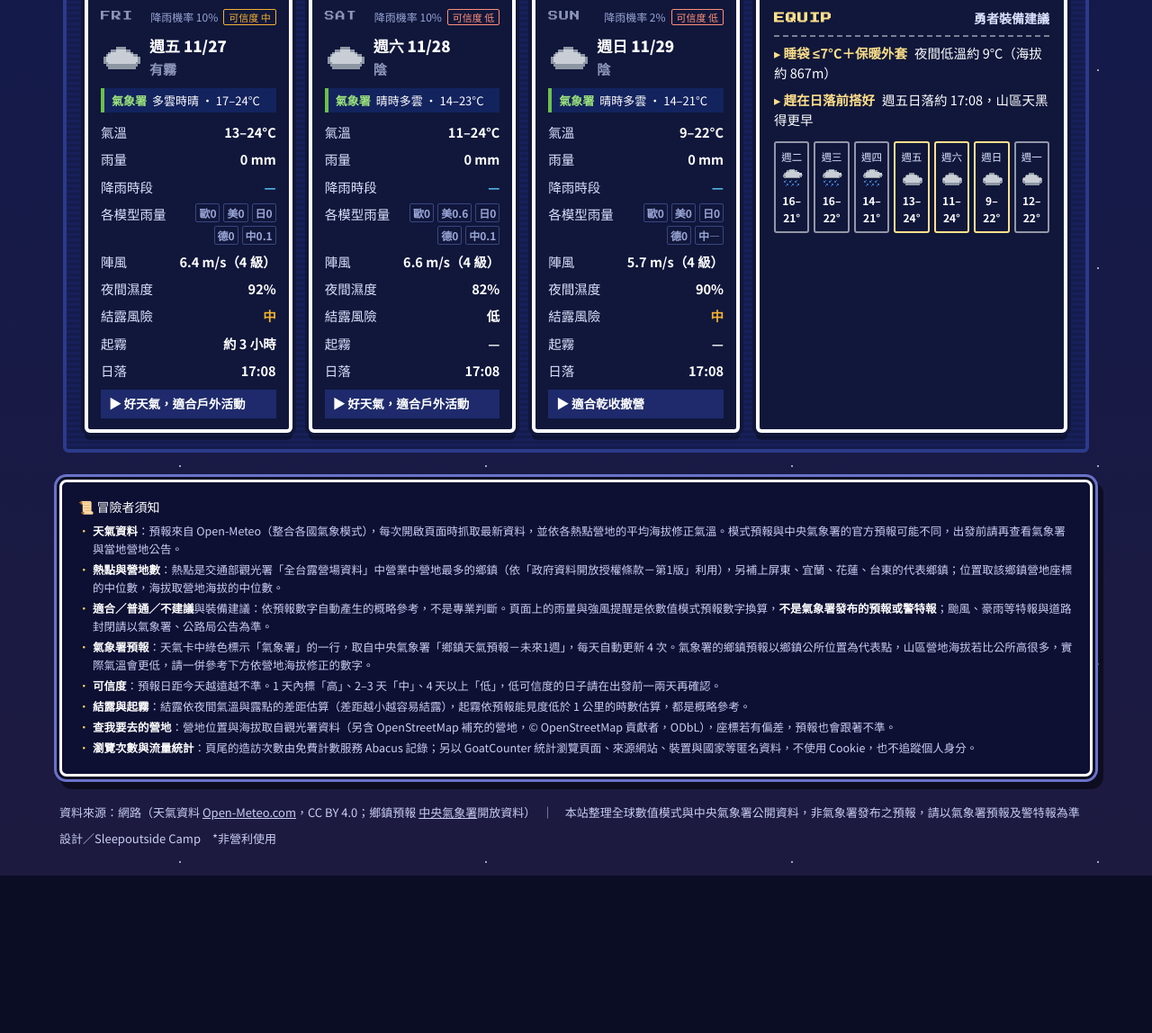
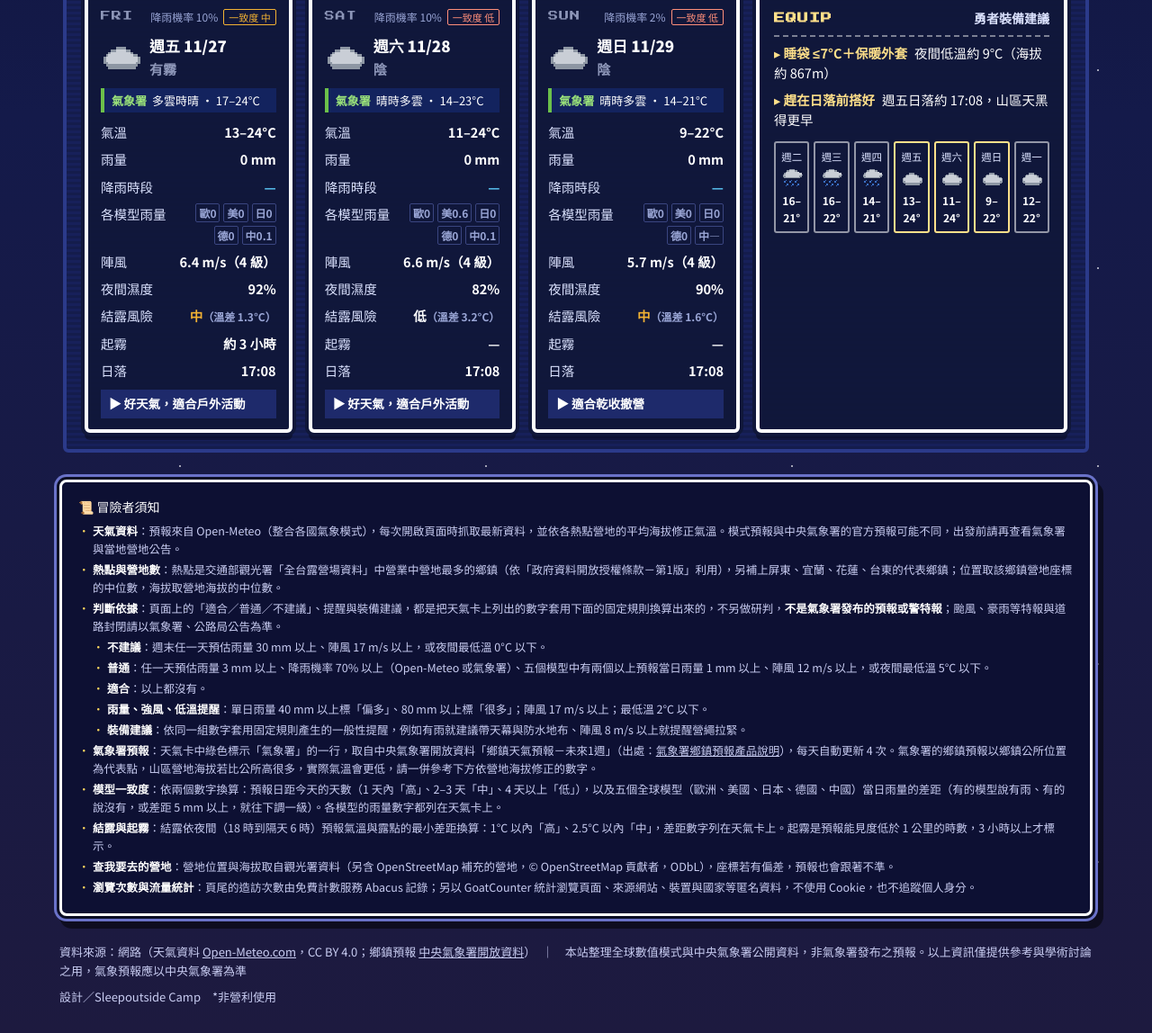
Before and after one commit to sleepoutside/hero-camping-map, a plain HTML site: page index.html in a window 1280 px wide. Shown: the part 1402-2550 px from the top of the page at 90% size. Before the commit the page ends 2375 px from the top, so only its background shows below. Drawn offline with nearby package versions, Linux system fonts and the light colour scheme; a web font is replaced by a local one.

Commit message:
依氣象署回覆調整：公開判斷規則、可信度改為模型一致度並說明換算、結露附溫差、註明鄉鎮預報出處、加上指定免責標語
Co-Authored-By: Claude Opus 5.5 <noreply@anthropic.com>
Claude-Session: https://claude.ai/code/session_014sz8NWXRvMUHDC7oyemVk4

```diff
--- a/index.html
+++ b/index.html
@@ -343,10 +343,17 @@ footer,footer .sig{color:#c9cdf2}
     <ul>
       <li><b>天氣資料</b>：預報來自 Open-Meteo（整合各國氣象模式），每次開啟頁面時抓取最新資料，並依各熱點營地的平均海拔修正氣溫。模式預報與中央氣象署的官方預報可能不同，出發前請再查看氣象署與當地營地公告。</li>
       <li><b>熱點與營地數</b>：熱點是交通部觀光署「全台露營場資料」中營業中營地最多的鄉鎮（依「政府資料開放授權條款－第1版」利用），另補上屏東、宜蘭、花蓮、台東的代表鄉鎮；位置取該鄉鎮營地座標的中位數，海拔取營地海拔的中位數。</li>
-      <li><b>適合／普通／不建議</b>與裝備建議：依預報數字自動產生的概略參考，不是專業判斷。頁面上的雨量與強風提醒是依數值模式預報數字換算，<b>不是氣象署發布的預報或警特報</b>；颱風、豪雨等特報與道路封閉請以氣象署、公路局公告為準。</li>
-      <li><b>氣象署預報</b>：天氣卡中綠色標示「氣象署」的一行，取自中央氣象署「鄉鎮天氣預報－未來1週」，每天自動更新 4 次。氣象署的鄉鎮預報以鄉鎮公所位置為代表點，山區營地海拔若比公所高很多，實際氣溫會更低，請一併參考下方依營地海拔修正的數字。</li>
-      <li><b>可信度</b>：預報日距今天越遠越不準。1 天內標「高」、2–3 天「中」、4 天以上「低」，低可信度的日子請在出發前一兩天再確認。</li>
-      <li><b>結露與起霧</b>：結露依夜間氣溫與露點的差距估算（差距越小越容易結露），起霧依預報能見度低於 1 公里的時數估算，都是概略參考。</li>
+      <li><b>判斷依據</b>：頁面上的「適合／普通／不建議」、提醒與裝備建議，都是把天氣卡上列出的數字套用下面的固定規則換算出來的，不另做研判，<b>不是氣象署發布的預報或警特報</b>；颱風、豪雨等特報與道路封閉請以氣象署、公路局公告為準。
+        <ul>
+          <li><b>不建議</b>：週末任一天預估雨量 30 mm 以上、陣風 17 m/s 以上，或夜間最低溫 0°C 以下。</li>
+          <li><b>普通</b>：任一天預估雨量 3 mm 以上、降雨機率 70% 以上（Open-Meteo 或氣象署）、五個模型中有兩個以上預報當日雨量 1 mm 以上、陣風 12 m/s 以上，或夜間最低溫 5°C 以下。</li>
+          <li><b>適合</b>：以上都沒有。</li>
+          <li><b>雨量、強風、低溫提醒</b>：單日雨量 40 mm 以上標「偏多」、80 mm 以上標「很多」；陣風 17 m/s 以上；最低溫 2°C 以下。</li>
+          <li><b>裝備建議</b>：依同一組數字套用固定規則產生的一般性提醒，例如有雨就建議帶天幕與防水地布、陣風 8 m/s 以上就提醒營繩拉緊。</li>
+        </ul></li>
+      <li><b>氣象署預報</b>：天氣卡中綠色標示「氣象署」的一行，取自中央氣象署開放資料「鄉鎮天氣預報－未來1週」（出處：<a href="https://www.cwa.gov.tw/Data/data_catalog/1-1-1.pdf" target="_blank" rel="noopener">氣象署鄉鎮預報產品說明</a>），每天自動更新 4 次。氣象署的鄉鎮預報以鄉鎮公所位置為代表點，山區營地海拔若比公所高很多，實際氣溫會更低，請一併參考下方依營地海拔修正的數字。</li>
+      <li><b>模型一致度</b>：依兩個數字換算：預報日距今天的天數（1 天內「高」、2–3 天「中」、4 天以上「低」），以及五個全球模型（歐洲、美國、日本、德國、中國）當日雨量的差距（有的模型說有雨、有的說沒有，或差距 5 mm 以上，就往下調一級）。各模型的雨量數字都列在天氣卡上。</li>
+      <li><b>結露與起霧</b>：結露依夜間（18 時到隔天 6 時）預報氣溫與露點的最小差距換算：1°C 以內「高」、2.5°C 以內「中」，差距數字列在天氣卡上。起霧是預報能見度低於 1 公里的時數，3 小時以上才標示。</li>
       <li><b>查我要去的營地</b>：營地位置與海拔取自觀光署資料（另含 OpenStreetMap 補充的營地，© OpenStreetMap 貢獻者，ODbL），座標若有偏差，預報也會跟著不準。</li>
       <li><b>瀏覽次數與流量統計</b>：頁尾的造訪次數由免費計數服務 Abacus 記錄；另以 GoatCounter 統計瀏覽頁面、來源網站、裝置與國家等匿名資料，不使用 Cookie，也不追蹤個人身分。</li>
     </ul>
@@ -380,7 +387,7 @@ footer,footer .sig{color:#c9cdf2}
   </ul></div>
 </section>
 </div>
-<footer><span>資料來源：網路（天氣資料 <a href="https://open-meteo.com/" target="_blank" rel="noopener" style="color:inherit">Open-Meteo.com</a>，CC BY 4.0；鄉鎮預報 <a href="https://www.cwa.gov.tw/" target="_blank" rel="noopener" style="color:inherit">中央氣象署</a>開放資料）　｜　本站整理全球數值模式與中央氣象署公開資料，非氣象署發布之預報，請以氣象署預報及警特報為準</span><span class="sig"><span id="visits" style="display:none;margin-right:14px"></span>設計／Sleepoutside Camp　*非營利使用</span></footer>
+<footer><span>資料來源：網路（天氣資料 <a href="https://open-meteo.com/" target="_blank" rel="noopener" style="color:inherit">Open-Meteo.com</a>，CC BY 4.0；鄉鎮預報 <a href="https://www.cwa.gov.tw/Data/data_catalog/1-1-1.pdf" target="_blank" rel="noopener" style="color:inherit">中央氣象署開放資料</a>）　｜　本站整理全球數值模式與中央氣象署公開資料，非氣象署發布之預報。以上資訊僅提供參考與學術討論之用，氣象預報應以中央氣象署為準</span><span class="sig"><span id="visits" style="display:none;margin-right:14px"></span>設計／Sleepoutside Camp　*非營利使用</span></footer>
 <div class="tip" id="tip"></div>
 
 <script>
@@ -582,7 +589,7 @@ function dayOf(T,dstr){const D=T.wx;if(!D)return dayOfCWA(T,dstr);const i=D.time
   const lead=Math.round((new Date(dstr+"T12:00:00")-TODAY)/864e5);
   const sp=E.spread;const dew=sp==null?null:sp<=1?2:sp<=2.5?1:0;
   return withMdl({k,lab,tmin:Math.round(D.tmin[i]),tmax:Math.round(D.tmax[i]),mm:Math.round(mm*10)/10,pop:D.pop[i]??0,gust:Math.round(D.gust[i]*10)/10,win,start:hrs[0],
-    cwa:cwaDay(T,dstr),sunset:D.sunset&&D.sunset[i]?D.sunset[i].slice(11,16):"",rhN:E.rhN==null?null:Math.round(E.rhN),dew,fog:E.fog||0,conf:lead<=1?0:lead<=3?1:2},T,dstr)}
+    cwa:cwaDay(T,dstr),sunset:D.sunset&&D.sunset[i]?D.sunset[i].slice(11,16):"",rhN:E.rhN==null?null:Math.round(E.rhN),dew,sp:sp==null?null:Math.round(sp*10)/10,fog:E.fog||0,conf:lead<=1?0:lead<=3?1:2},T,dstr)}
 function judge(T){
   let lv=0,score=100;const why=[];
   T.days.forEach((d,i)=>{if(!d)return;const w=i===0?.6:1;score-=w*((d.mm||0)*2.2+(d.pop||0)*.22+(d.gust>10?(d.gust-10)*4:0)+(d.tmin<5?(5-d.tmin)*3:0));
@@ -662,16 +669,16 @@ function drawIntel(){
   el.innerHTML=`<h3><span class="px">INTEL</span>冒險情報 · ${esc(titleOf(T))}<small>${esc(subOf(T))}</small><span class="ibar"><a href="https://sleepoutside.github.io/tent-planner/weather.html?${T.kind==="camp"?"camp="+T.idx:"hot="+encodeURIComponent(T.t)}" target="_blank" rel="noopener">🏕 你的露營天氣online</a><a href="https://www.windy.com/${(+T.lat).toFixed(3)}/${(+T.lon).toFixed(3)}?${(+T.lat).toFixed(3)},${(+T.lon).toFixed(3)},11" target="_blank" rel="noopener">🌀 在 Windy 看這裡</a><button id="shareImg">📤 分享圖卡</button><button id="shareLink">🔗 複製連結</button></span></h3>
   ${T.wx?"":`<div class="alert" style="background:#1e2a6b;border-color:#F2B233">${T.loading?"🔮 正在用營地精確位置與海拔占卜中，先顯示氣象署的鄉鎮預報……":`目前只拿到氣象署的鄉鎮預報（Open-Meteo 暫時連不上），雨量、陣風、結露等數字先空著。${T.kind==="camp"?'<button class="rbtn" id="wxRetry2" style="margin-left:8px">再試一次</button>':""}`}</div>`}
   <div class="verdict"><span class="vd vd${T.lv}">${VDL[T.lv]}</span><span>${T.why.map(esc).join("、")}</span></div>
-  ${al.length?`<div class="alert">⚠ ${al.join("；")}。這是依數值模式預報的提醒，不是氣象署的警特報，請以<a href="https://www.cwa.gov.tw/" target="_blank" rel="noopener">中央氣象署</a>發布的預報與警特報為準。</div>`:""}
-  <div class="offi">${CWA&&CWA.issued&&T.days.some(d=>d&&d.cwa)?`<span>氣象署鄉鎮預報 ${CWA.issued.slice(5,10).replace("-","/")} ${CWA.issued.slice(11,16)} 更新（${esc(T.c+T.t)}，以鄉鎮公所位置為準）·</span>`:""}<span>出發前再確認：</span><a href="https://www.cwa.gov.tw/" target="_blank" rel="noopener">中央氣象署（警特報）</a><a href="https://www.cwa.gov.tw/V8/C/P/Typhoon/TY_WARN.html" target="_blank" rel="noopener">颱風警報</a><a href="https://168.thb.gov.tw/" target="_blank" rel="noopener">公路局省道即時路況</a></div>
-  <div class="icards">${T.days.map((d,i)=>d?`<div class="rwin dcard"><div class="t"><span class="px" style="color:${WCOL[d.k][0]}">${lab[i]}</span><span>${d.pop!=null?`降雨機率 ${d.pop}%`:""}<span class="conf cf${d.conf}" title="預報可信度">可信度 ${CONF[d.conf]}</span></span></div>
+  ${al.length?`<div class="alert">⚠ ${al.join("；")}。這是依數值模式預報數字換算的提醒，不是氣象署的警特報。以上資訊僅提供參考與學術討論之用，氣象預報應以<a href="https://www.cwa.gov.tw/" target="_blank" rel="noopener">中央氣象署</a>為準。</div>`:""}
+  <div class="offi">${CWA&&CWA.issued&&T.days.some(d=>d&&d.cwa)?`<span>氣象署鄉鎮預報 ${CWA.issued.slice(5,10).replace("-","/")} ${CWA.issued.slice(11,16)} 更新（${esc(T.c+T.t)}，以鄉鎮公所位置為準；出處：<a href="https://www.cwa.gov.tw/Data/data_catalog/1-1-1.pdf" target="_blank" rel="noopener">氣象署鄉鎮預報產品說明</a>）·</span>`:""}<span>出發前再確認：</span><a href="https://www.cwa.gov.tw/" target="_blank" rel="noopener">中央氣象署（警特報）</a><a href="https://www.cwa.gov.tw/V8/C/P/Typhoon/TY_WARN.html" target="_blank" rel="noopener">颱風警報</a><a href="https://168.thb.gov.tw/" target="_blank" rel="noopener">公路局省道即時路況</a></div>
+  <div class="icards">${T.days.map((d,i)=>d?`<div class="rwin dcard"><div class="t"><span class="px" style="color:${WCOL[d.k][0]}">${lab[i]}</span><span>${d.pop!=null?`降雨機率 ${d.pop}%`:""}<span class="conf cf${d.conf}" title="模型一致度：依預報天數與各模型雨量差距換算">一致度 ${CONF[d.conf]}</span></span></div>
    <div class="big"><canvas data-s="${WICO[d.k]}"></canvas><div><b>週${WDN[WEEKEND[i].getDay()]} ${md(WEEKEND[i])}</b><span style="color:${WCOL[d.k][0]}">${d.lab}</span></div></div>
    ${d.cwa?`<div class="cwa"><b>氣象署</b>${esc(d.cwa.wx)} · ${d.cwa.tmin}–${d.cwa.tmax}°C${d.cwa.pop!=null?` · 降雨 ${d.cwa.pop}%`:""}</div>`:""}
    <dl><dt>氣溫</dt><dd>${d.tmin}–${d.tmax}°C</dd><dt>雨量</dt><dd style="color:${d.mm>0?"#5FD0FF":"#fff"}">${d.mm==null?"—":d.mm+" mm"}</dd><dt>降雨時段</dt><dd style="color:#5FD0FF">${d.win||"—"}</dd>${d.mdl?`<dt title="各家全球模型預報的當日雨量（mm）">各模型雨量</dt><dd class="mdl">${d.mdl.list.map(([n,v])=>`<span class="${v>=1?"wet":""}" title="${n}模型 ${v==null?"—":v+" mm"}">${n[0]}${v==null?"—":v>=10?Math.round(v):Math.round(v*10)/10}</span>`).join("")}</dd>`:""}<dt>陣風</dt><dd>${d.gust==null?"—":`${d.gust} m/s（${bft(d.gust)} 級）`}</dd>
-   <dt>夜間濕度</dt><dd>${d.rhN!=null?d.rhN+"%":"—"}</dd><dt>結露風險</dt><dd style="color:${d.dew===2?"#ff8f7a":d.dew===1?"#F2B233":"#fff"}">${d.dew!=null?DEWL[d.dew]:"—"}</dd><dt>起霧</dt><dd>${d.fog?`約 ${d.fog} 小時`:"—"}</dd><dt>日落</dt><dd>${d.sunset||"—"}</dd></dl>
+   <dt>夜間濕度</dt><dd>${d.rhN!=null?d.rhN+"%":"—"}</dd><dt>結露風險</dt><dd style="color:${d.dew===2?"#ff8f7a":d.dew===1?"#F2B233":"#fff"}">${d.dew!=null?DEWL[d.dew]+(d.sp!=null?`<small style="color:#9AA6D6;font-size:12px">（溫差 ${d.sp}°C）</small>`:""):"—"}</dd><dt>起霧</dt><dd>${d.fog?`約 ${d.fog} 小時`:"—"}</dd><dt>日落</dt><dd>${d.sunset||"—"}</dd></dl>
    <div class="dtip">${dayTip(d,i,T)}</div></div>`:`<div class="rwin dcard"><div class="t"><span class="px">${lab[i]}</span></div><div style="padding:30px 0;color:#9AA6D6;text-align:center">已過去</div></div>`).join("")}
    <div class="rwin eqw"><div class="t"><span class="px">EQUIP</span><span>勇者裝備建議</span></div><ul>${equip(T).map(e=>`<li><b>${esc(e[0])}</b>${esc(e[1])}</li>`).join("")}</ul>
-   <div class="week">${NEXT7.map(dt=>{const d=dayOf(T,iso(dt));const we=[5,6,0].includes(dt.getDay());return d?`<div class="wday${we?" we":""}" title="${md(dt)} ${d.lab} ${d.tmin}–${d.tmax}°C 雨量 ${d.mm}mm 可信度${CONF[d.conf]}">週${WDN[dt.getDay()]}<canvas data-s="${WICO[d.k]}"></canvas><b>${d.tmin}–${d.tmax}°</b></div>`:""}).join("")}</div></div></div>`;
+   <div class="week">${NEXT7.map(dt=>{const d=dayOf(T,iso(dt));const we=[5,6,0].includes(dt.getDay());return d?`<div class="wday${we?" we":""}" title="${md(dt)} ${d.lab} ${d.tmin}–${d.tmax}°C 雨量 ${d.mm}mm 模型一致度${CONF[d.conf]}">週${WDN[dt.getDay()]}<canvas data-s="${WICO[d.k]}"></canvas><b>${d.tmin}–${d.tmax}°</b></div>`:""}).join("")}</div></div></div>`;
   el.querySelectorAll("canvas[data-s]").forEach(c=>draw(c,c.dataset.s));
   const r2=document.getElementById("wxRetry2");if(r2)r2.onclick=()=>{T.wx=null;openCamp(T.idx,false)};
   document.getElementById("shareImg").onclick=shareCard;document.getElementById("shareLink").onclick=copyLink;
@@ -714,7 +721,7 @@ const CIDX=CAMPW.map((r,i)=>[norm(r[0]+" "+r[1]+r[2]),i]);
 async function copyLink(){const u=shareURL(wxSel);try{await navigator.clipboard.writeText(u);flash("已複製連結")}catch(e){flash(u)}}
 function flash(t){let f=document.getElementById("flash");if(!f){f=document.createElement("div");f.id="flash";f.className="toast";document.body.appendChild(f)}f.innerHTML=`<div><b>✦ ${esc(t)}</b></div>`;requestAnimationFrame(()=>f.classList.add("on"));clearTimeout(f._t);f._t=setTimeout(()=>f.classList.remove("on"),2200)}
 function cardCanvas(T){
-  const W=1080,H=1700,c=document.createElement("canvas");c.width=W;c.height=H;const g=c.getContext("2d");
+  const W=1080,H=1740,c=document.createElement("canvas");c.width=W;c.height=H;const g=c.getContext("2d");
   const F="'Noto Sans TC','Noto Sans CJK TC',sans-serif",P="'Press Start 2P',monospace";
   g.fillStyle="#0d1340";g.fillRect(0,0,W,H);for(let y=0;y<H;y+=6){g.fillStyle="#111a4c";g.fillRect(0,y,W,3)}
   const win=(x,y,w,h)=>{g.fillStyle="#10173A";g.fillRect(x-4,y-4,w+8,h+8);g.fillStyle="#ffffff";g.fillRect(x,y,w,h);g.fillStyle="rgba(16,23,58,.97)";g.fillRect(x+5,y+5,w-10,h-10)};
@@ -729,7 +736,7 @@ function cardCanvas(T){
   const lab=["FRI","SAT","SUN"],BY=330,BH=800;
   const kv=(k,v,x,y,col)=>{txt(k,x+22,y,21,"#DCE3FF",F,500);g.font=`900 21px ${F}`;let vv=String(v);while(g.measureText(vv).width>170&&vv.length>3)vv=vv.slice(0,-2)+"…";txt(vv,x+298,y,21,col||"#fff",F,900,"right")};
   T.days.forEach((d,i)=>{const x=40+i*340,y=BY;win(x,y,320,BH);txt(lab[i],x+22,y+42,18,d?WCOL[d.k][0]:"#9AA6D6",P,400);
-    if(d){g.font=`700 16px ${F}`;txt(`${d.pop!=null?"降雨機率 "+d.pop+"%":""}`,x+190,y+40,16,"#9AA6D6",F,700,"right");const cc=["#6cc04a","#F2B233","#ff8f7a"][d.conf];g.strokeStyle=cc;g.lineWidth=2;g.strokeRect(x+200,y+22,98,26);txt(`可信度 ${CONF[d.conf]}`,x+249,y+41,15,cc,F,700,"center")}
+    if(d){g.font=`700 16px ${F}`;txt(`${d.pop!=null?"降雨機率 "+d.pop+"%":""}`,x+190,y+40,16,"#9AA6D6",F,700,"right");const cc=["#6cc04a","#F2B233","#ff8f7a"][d.conf];g.strokeStyle=cc;g.lineWidth=2;g.strokeRect(x+200,y+22,98,26);txt(`一致度 ${CONF[d.conf]}`,x+249,y+41,15,cc,F,700,"center")}
     txt(`${md(WEEKEND[i])}（${WDN[WEEKEND[i].getDay()]}）`,x+22,y+88,28);
     if(!d){txt("已過去",x+160,y+300,26,"#9AA6D6",F,700,"center");return}
     sprite(WICO[d.k],x+22,y+104,76);txt(d.lab,x+112,y+156,30,WCOL[d.k][0]);
@@ -746,7 +753,7 @@ function cardCanvas(T){
         const wet=v>=1;g.strokeStyle=wet?"#5FD0FF":"#3a4580";g.lineWidth=2;g.strokeRect(cx,yy,w,28);txt(t,cx+7,yy+21,18,wet?"#5FD0FF":"#9AA6D6",F,700);cx+=w+6});yy+=28+L}
     kv("陣風",d.gust==null?"—":`${d.gust} m/s（${bft(d.gust)} 級）`,x,yy);yy+=L;
     kv("夜間濕度",d.rhN!=null?d.rhN+"%":"—",x,yy);yy+=L;
-    kv("結露風險",d.dew!=null?DEWL[d.dew]:"—",x,yy,d.dew===2?"#ff8f7a":d.dew===1?"#F2B233":"#fff");yy+=L;
+    kv("結露風險",d.dew!=null?DEWL[d.dew]+(d.sp!=null?"（差"+d.sp+"°）":""):"—",x,yy,d.dew===2?"#ff8f7a":d.dew===1?"#F2B233":"#fff");yy+=L;
     kv("起霧",d.fog?`約 ${d.fog} 小時`:"—",x,yy);yy+=L;
     kv("日落",d.sunset||"—",x,yy);
     const tip=dayTip(d,i,T);if(tip){const ty=y+BH-88;g.fillStyle="#1e2a6b";g.fillRect(x+18,ty,284,68);wrap(tip,x+30,ty+28,262,28,19,"#fff",900)}});
@@ -755,8 +762,9 @@ function cardCanvas(T){
     const end=wrap(e[1],72+Math.min(w+16,420),yy,1000-Math.min(w+16,420)-60,30,21,"#ffffff",500);yy=end+40});
   const WY=EY+EH-140,cw=124;NEXT7.forEach((dt,k)=>{const d=dayOf(T,iso(dt));if(!d)return;const cx=72+k*(cw+10),we=[5,6,0].includes(dt.getDay());
     g.strokeStyle=we?"#FFE08A":"#9AA6D6";g.lineWidth=2;g.strokeRect(cx,WY,cw,116);txt(`週${WDN[dt.getDay()]}`,cx+cw/2,WY+28,19,"#fff",F,700,"center");sprite(WICO[d.k],cx+cw/2-20,WY+38,40);txt(`${d.tmin}–${d.tmax}°`,cx+cw/2,WY+104,20,"#fff",F,900,"center")});
+  txt("以上資訊僅提供參考與學術討論之用，氣象預報應以中央氣象署為準",W/2,H-66,18,"#FFE08A",F,700,"center");
   txt("你的露營天氣online · sleepoutside.github.io/hero-camping-map",40,H-28,18,"#DCE3FF",F,700);
-  txt(`資料 Open-Meteo${CWA&&CWA.issued&&T.days.some(d=>d&&d.cwa)?"・氣象署 "+CWA.issued.slice(5,10).replace("-","/")+" "+CWA.issued.slice(11,16):""} · ${md(new Date(WXAT||Date.now()))} 更新 · 僅供參考`,1040,H-28,15,"#9AA6D6",F,500,"right");
+  txt(`資料 Open-Meteo${CWA&&CWA.issued&&T.days.some(d=>d&&d.cwa)?"・氣象署 "+CWA.issued.slice(5,10).replace("-","/")+" "+CWA.issued.slice(11,16):""} · ${md(new Date(WXAT||Date.now()))} 更新`,1040,H-28,15,"#9AA6D6",F,500,"right");
   return c}
 const isMobile=()=>/Android|iPhone|iPad|iPod|Mobile/i.test(navigator.userAgent)||(navigator.maxTouchPoints>1&&/Macintosh/.test(navigator.userAgent));
 async function shareCard(){
```
